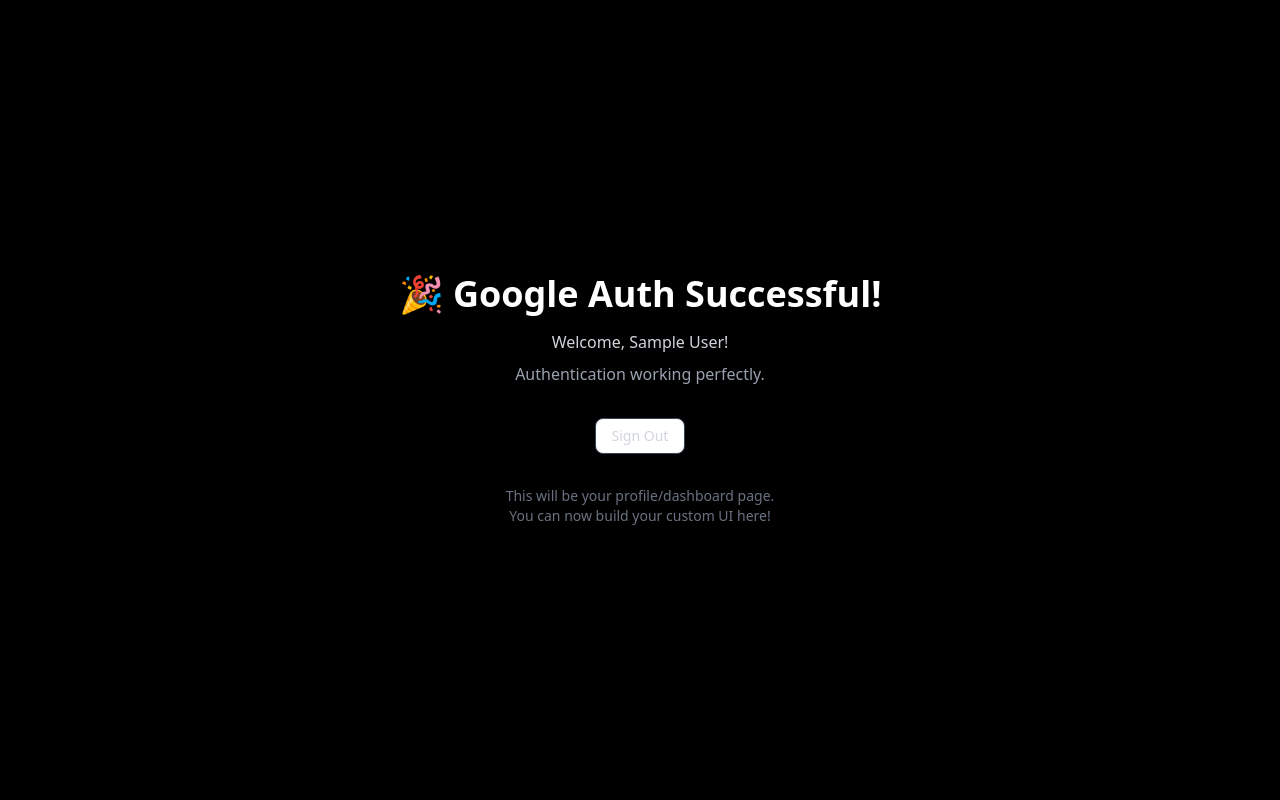
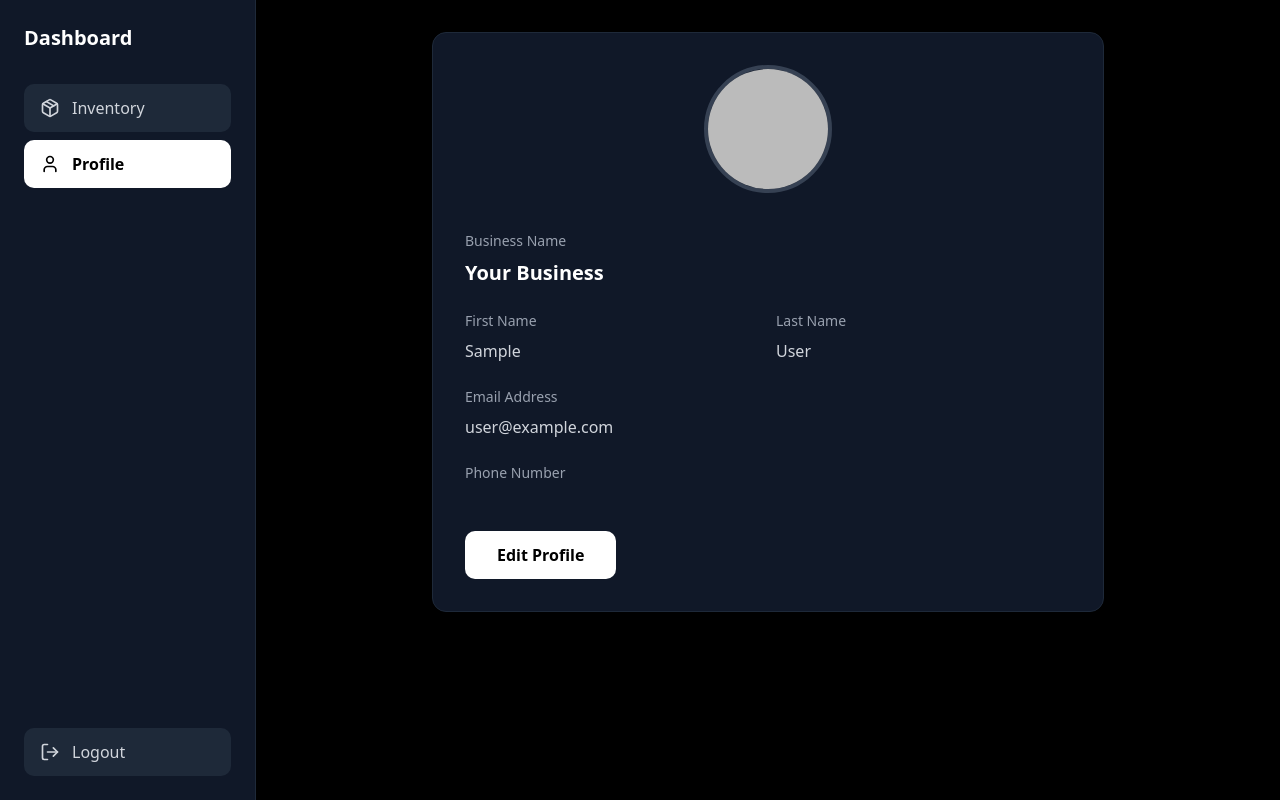
Before and after one commit to gitCoderDarsh/Vyaapari, a Next.js app: page /dashboard in a window 1280 px wide. Built offline with nearby package versions, Linux system fonts and the light colour scheme; no server answers; sample sign-in values are in the browser's storage.

Commit message:
dashboard page added

```diff
--- a/src/app/dashboard/dashboard.jsx
+++ /dev/null
@@ -1,173 +0,0 @@
-"use client"
-
-import { useState, useEffect } from "react"
-import { useSession, signOut } from "next-auth/react"
-import { useRouter } from "next/navigation"
-import MobileHeader from "@/components/dashboard/MobileHeader"
-import MobileMenu from "@/components/dashboard/MobileMenu"
-import Sidebar from "@/components/dashboard/Sidebar"
-import ProfileCard from "@/components/dashboard/ProfileCard"
-import ConfirmationModal from "@/components/dashboard/ConfirmationModal"
-import LogoutModal from "@/components/dashboard/LogoutModal"
-
-export default function BusinessProfile() {
-  const { data: session, status } = useSession()
-  const router = useRouter()
-
-  const [isEditing, setIsEditing] = useState(false)
-  const [showModal, setShowModal] = useState(false)
-  const [isMobileMenuOpen, setIsMobileMenuOpen] = useState(false)
-  const [activeTab, setActiveTab] = useState("Profile")
-  const [showLogoutModal, setShowLogoutModal] = useState(false)
-
-  // Profile data state - Initialize with session data if available
-  const [profileData, setProfileData] = useState({
-    businessName: "TechCorp Solutions",
-    firstName: "John",
-    lastName: "Smith",
-    email: "contact@techcorp.com",
-    phone: "+1 (555) 123-4567",
-    logo: "/placeholder.svg?height=120&width=120&text=Logo",
-  })
-
-  const [editData, setEditData] = useState(profileData)
-
-  // Update profile data when session loads
-  useEffect(() => {
-    if (session?.user) {
-      const sessionData = {
-        businessName: session.user.businessName || "Your Business",
-        firstName: session.user.firstName || session.user.name?.split(' ')[0] || "First",
-        lastName: session.user.lastName || session.user.name?.split(' ')[1] || "Last",
-        email: session.user.email || "",
-        phone: session.user.phone || "",
-        logo: session.user.image || "/placeholder.svg?height=120&width=120&text=Logo",
-      }
-      setProfileData(sessionData)
-      setEditData(sessionData)
-    }
-  }, [session])
-
-  // Redirect if not authenticated
-  useEffect(() => {
-    if (status === "unauthenticated") {
-      router.push("/auth")
-    }
-  }, [status, router])
-
-  const navItems = [
-    { name: "Inventory", icon: "Package", active: false },
-    { name: "Profile", icon: "User", active: true },
-  ]
-
-  const handleEdit = () => {
-    setEditData(profileData)
-    setIsEditing(true)
-  }
-
-  const handleCancel = () => {
-    setEditData(profileData)
-    setIsEditing(false)
-  }
-
-  const handleConfirm = () => {
-    setShowModal(true)
-  }
-
-  const handleModalConfirm = () => {
-    setProfileData(editData)
-    setIsEditing(false)
-    setShowModal(false)
-    // Here you can add API call to save profile data
-    console.log("Profile updated:", editData)
-  }
-
-  const handleModalCancel = () => {
-    setShowModal(false)
-  }
-
-  const handleInputChange = (field, value) => {
-    setEditData((prev) => ({ ...prev, [field]: value }))
-  }
-
-  const handleNavClick = (itemName) => {
-    if (itemName === "Logout") {
-      setShowLogoutModal(true)
-    } else {
-      setActiveTab(itemName)
-    }
-  }
-
-  const handleLogout = () => {
-    setShowLogoutModal(false)
-    signOut({ callbackUrl: "/auth" })
-  }
-
-  // Show loading while checking authentication
-  if (status === "loading") {
-    return (
-      <div className="min-h-screen bg-black flex items-center justify-center">
-        <div className="text-white">Loading...</div>
-      </div>
-    )
-  }
-
-  // Don't render if not authenticated
-  if (!session) {
-    return null
-  }
-
-  return (
-    <div className="min-h-screen bg-black text-white">
-      <MobileHeader
-        isMobileMenuOpen={isMobileMenuOpen}
-        setIsMobileMenuOpen={setIsMobileMenuOpen}
-      />
-
-      <MobileMenu
-        isMobileMenuOpen={isMobileMenuOpen}
-        setIsMobileMenuOpen={setIsMobileMenuOpen}
-        navItems={navItems}
-        activeTab={activeTab}
-        handleNavClick={handleNavClick}
-        setShowLogoutModal={setShowLogoutModal}
-      />
-
-      <div className="flex">
-        <Sidebar
-          navItems={navItems}
-          activeTab={activeTab}
-          handleNavClick={handleNavClick}
-          setShowLogoutModal={setShowLogoutModal}
-        />
-
-        {/* Main Content */}
-        <div className="flex-1 md:ml-64 p-4 md:p-8">
-          <div className="max-w-2xl mx-auto">
-            <ProfileCard
-              profileData={profileData}
-              editData={editData}
-              isEditing={isEditing}
-              handleEdit={handleEdit}
-              handleCancel={handleCancel}
-              handleConfirm={handleConfirm}
-              handleInputChange={handleInputChange}
-            />
-          </div>
-        </div>
-      </div>
-
-      <ConfirmationModal
-        showModal={showModal}
-        handleModalConfirm={handleModalConfirm}
-        handleModalCancel={handleModalCancel}
-      />
-
-      <LogoutModal
-        showLogoutModal={showLogoutModal}
-        setShowLogoutModal={setShowLogoutModal}
-        handleLogout={handleLogout}
-      />
-    </div>
-  )
-}
--- a/src/app/dashboard/page.jsx
+++ b/src/app/dashboard/page.jsx
@@ -1,20 +1,109 @@
 "use client"
 
+import { useState, useEffect } from "react"
 import { useSession, signOut } from "next-auth/react"
 import { useRouter } from "next/navigation"
-import { useEffect } from "react"
-import { Button } from "@/components/ui/button"
+import MobileHeader from "@/components/dashboard/MobileHeader"
+import MobileMenu from "@/components/dashboard/MobileMenu"
+import Sidebar from "@/components/dashboard/Sidebar"
+import ProfileCard from "@/components/dashboard/ProfileCard"
+import ConfirmationModal from "@/components/dashboard/ConfirmationModal"
+import LogoutModal from "@/components/dashboard/LogoutModal"
 
 export default function Dashboard() {
   const { data: session, status } = useSession()
   const router = useRouter()
 
+  const [isEditing, setIsEditing] = useState(false)
+  const [showModal, setShowModal] = useState(false)
+  const [isMobileMenuOpen, setIsMobileMenuOpen] = useState(false)
+  const [activeTab, setActiveTab] = useState("Profile")
+  const [showLogoutModal, setShowLogoutModal] = useState(false)
+
+  // Profile data state - Initialize with session data if available
+  const [profileData, setProfileData] = useState({
+    businessName: "TechCorp Solutions",
+    firstName: "John",
+    lastName: "Smith",
+    email: "contact@techcorp.com",
+    phone: "+1 (555) 123-4567",
+    logo: "/placeholder.svg?height=120&width=120&text=Logo",
+  })
+
+  const [editData, setEditData] = useState(profileData)
+
+  // Update profile data when session loads
+  useEffect(() => {
+    if (session?.user) {
+      const sessionData = {
+        businessName: session.user.businessName || "Your Business",
+        firstName: session.user.firstName || session.user.name?.split(' ')[0] || "First",
+        lastName: session.user.lastName || session.user.name?.split(' ')[1] || "Last",
+        email: session.user.email || "",
+        phone: session.user.phone || "",
+        logo: session.user.image || "/placeholder.svg?height=120&width=120&text=Logo",
+      }
+      setProfileData(sessionData)
+      setEditData(sessionData)
+    }
+  }, [session])
+
+  // Redirect if not authenticated
   useEffect(() => {
     if (status === "unauthenticated") {
       router.push("/auth")
     }
   }, [status, router])
 
+  const navItems = [
+    { name: "Inventory", icon: "Package", active: false },
+    { name: "Profile", icon: "User", active: true },
+  ]
+
+  const handleEdit = () => {
+    setEditData(profileData)
+    setIsEditing(true)
+  }
+
+  const handleCancel = () => {
+    setEditData(profileData)
+    setIsEditing(false)
+  }
+
+  const handleConfirm = () => {
+    setShowModal(true)
+  }
+
+  const handleModalConfirm = () => {
+    setProfileData(editData)
+    setIsEditing(false)
+    setShowModal(false)
+    // Here you can add API call to save profile data
+    console.log("Profile updated:", editData)
+  }
+
+  const handleModalCancel = () => {
+    setShowModal(false)
+  }
+
+  const handleInputChange = (field, value) => {
+    setEditData((prev) => ({ ...prev, [field]: value }))
+  }
+
+  const handleNavClick = (itemName) => {
+    if (itemName === "Logout") {
+      setShowLogoutModal(true)
+    } else {
+      setActiveTab(itemName)
+    }
+  }
+
+  const handleLogout = () => {
+    setShowLogoutModal(false)
+    signOut({ callbackUrl: "/auth" })
+  }
+
+  // Show loading while checking authentication
   if (status === "loading") {
     return (
       <div className="min-h-screen bg-black flex items-center justify-center">
@@ -23,30 +112,62 @@
     )
   }
 
+  // Don't render if not authenticated
   if (!session) {
     return null
   }
 
   return (
-    <div className="min-h-screen bg-black flex items-center justify-center p-4">
-      <div className="text-center">
-        <h1 className="text-4xl font-bold text-white mb-4">🎉 Google Auth Successful!</h1>
-        <p className="text-gray-300 mb-2">Welcome, {session.user?.name || session.user?.email}!</p>
-        <p className="text-gray-400 mb-8">Authentication working perfectly.</p>
+    <div className="min-h-screen bg-black text-white">
+      <MobileHeader
+        isMobileMenuOpen={isMobileMenuOpen}
+        setIsMobileMenuOpen={setIsMobileMenuOpen}
+      />
 
-        <Button
-          onClick={() => signOut({ callbackUrl: "/auth" })}
-          variant="outline"
-          className="border-gray-700 text-gray-300 hover:bg-gray-800"
-        >
-          Sign Out
-        </Button>
+      <MobileMenu
+        isMobileMenuOpen={isMobileMenuOpen}
+        setIsMobileMenuOpen={setIsMobileMenuOpen}
+        navItems={navItems}
+        activeTab={activeTab}
+        handleNavClick={handleNavClick}
+        setShowLogoutModal={setShowLogoutModal}
+      />
 
-        <div className="mt-8 text-sm text-gray-500">
-          <p>This will be your profile/dashboard page.</p>
-          <p>You can now build your custom UI here!</p>
+      <div className="flex">
+        <Sidebar
+          navItems={navItems}
+          activeTab={activeTab}
+          handleNavClick={handleNavClick}
+          setShowLogoutModal={setShowLogoutModal}
+        />
+
+        {/* Main Content */}
+        <div className="flex-1 md:ml-64 p-4 md:p-8">
+          <div className="max-w-2xl mx-auto">
+            <ProfileCard
+              profileData={profileData}
+              editData={editData}
+              isEditing={isEditing}
+              handleEdit={handleEdit}
+              handleCancel={handleCancel}
+              handleConfirm={handleConfirm}
+              handleInputChange={handleInputChange}
+            />
+          </div>
         </div>
       </div>
+
+      <ConfirmationModal
+        showModal={showModal}
+        handleModalConfirm={handleModalConfirm}
+        handleModalCancel={handleModalCancel}
+      />
+
+      <LogoutModal
+        showLogoutModal={showLogoutModal}
+        setShowLogoutModal={setShowLogoutModal}
+        handleLogout={handleLogout}
+      />
     </div>
   )
 }
```
